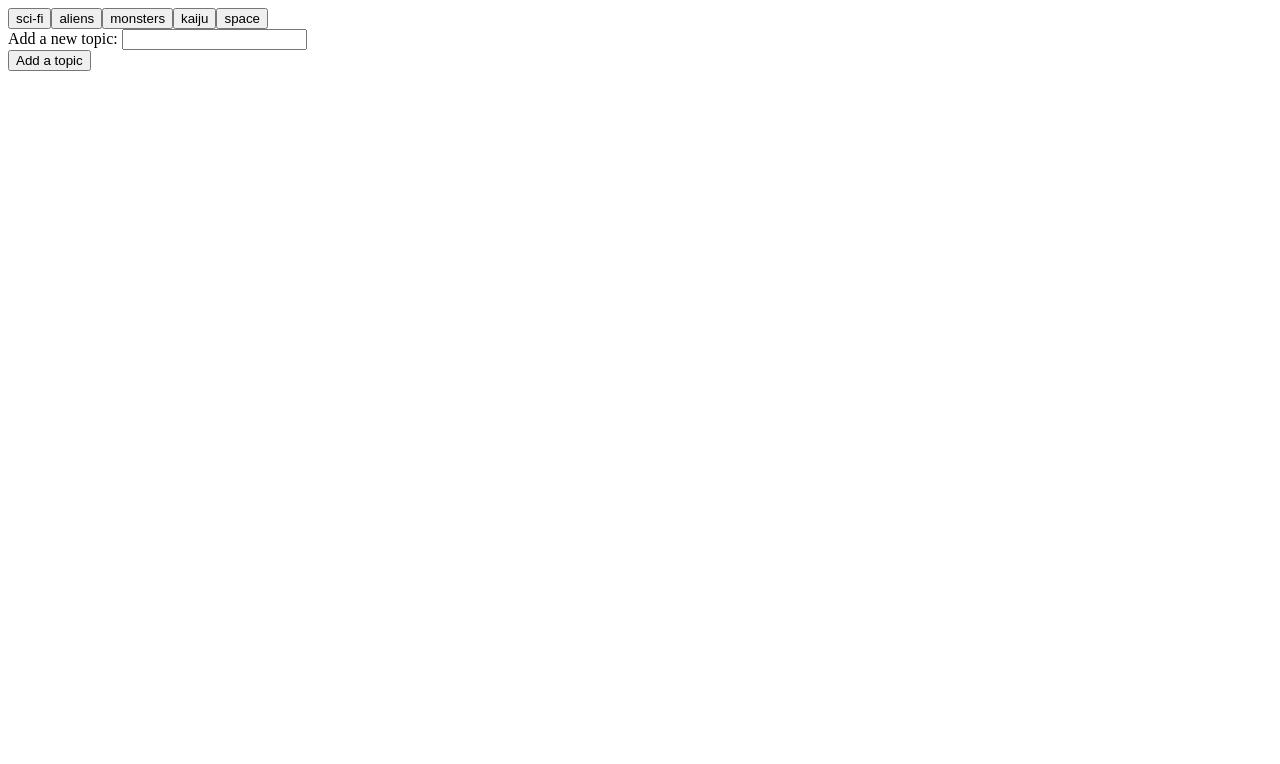
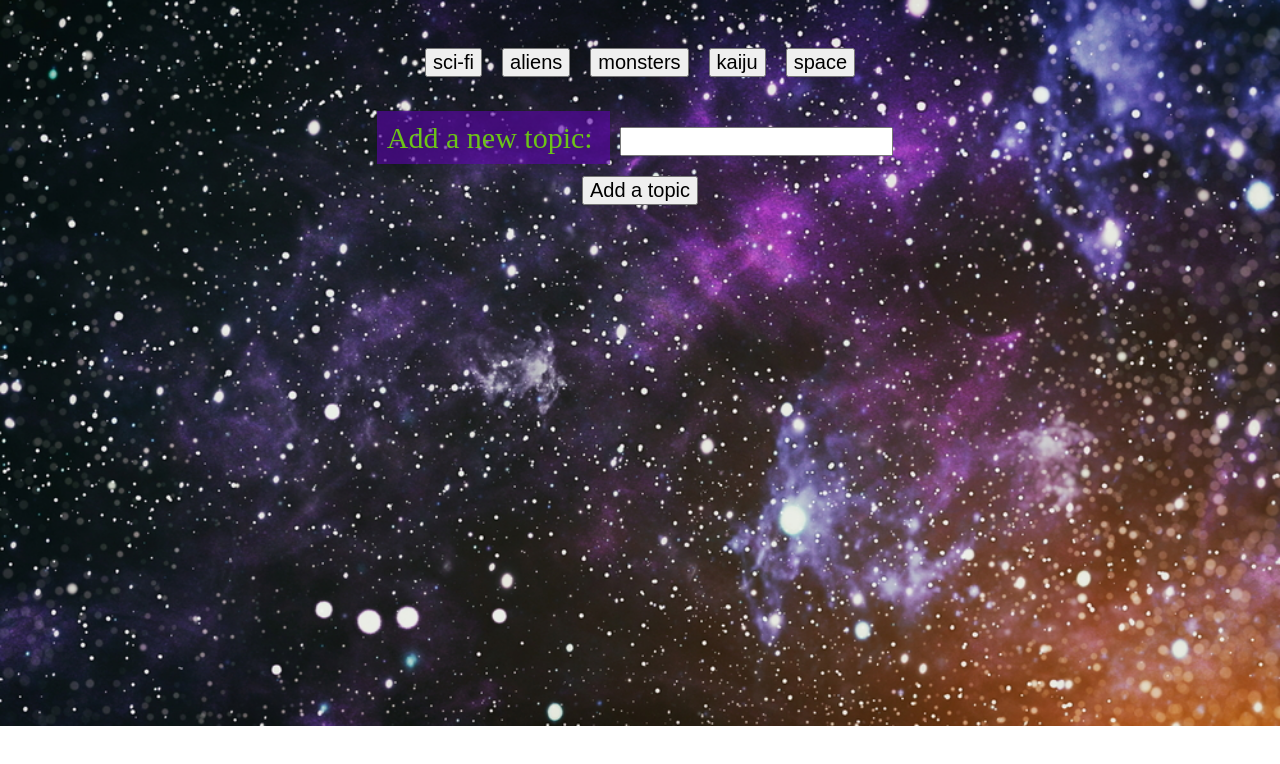
Before and after one commit to joshtecx/GifTastic, a plain HTML site: page index.html in a window 1280 px wide. Drawn offline with nearby package versions, Linux system fonts and the light colour scheme.

Commit message:
updated HW

```diff
--- a/assets/css/style.css
+++ b/assets/css/style.css
@@ -0,0 +1,52 @@
+body {
+    background: url(../images/space1.jpg);
+    background-repeat: no-repeat;
+    background-size: cover;
+}
+
+label {
+    color:  #6CC417;
+    padding: 10px;
+    font-size: 30px;
+    background: rgba(93, 4, 176, .6);
+
+}
+
+form {
+    text-align: center;
+}
+
+p {
+    color:  #6CC417;
+
+}
+
+.topicButtons{
+    font-size: 20px;
+    margin: 10px;
+}
+
+.gif {
+
+}
+
+#buttons {
+    text-align: center;
+    padding: 30px;
+
+}
+
+#topic-input {
+    margin: 10px;
+    font-size: 20px;
+}
+
+#add-topic {
+    margin: 10px;
+    font-size: 20px;
+}
+
+#showGifs {
+    text-align: center;
+    padding: 20px;
+}
--- a/index.html
+++ b/index.html
@@ -4,6 +4,7 @@
     <meta charset="UTF-8">
     <meta name="viewport" content="width=device-width, initial-scale=1.0">
     <meta http-equiv="X-UA-Compatible" content="ie=edge">
+    <link rel="stylesheet" href="assets/css/style.css">
     <title>GIFFFFFFFFF</title>
 </head>
 <body>
```
Also changed, not shown: assets/images/space1.jpg (added), 3 other files.
